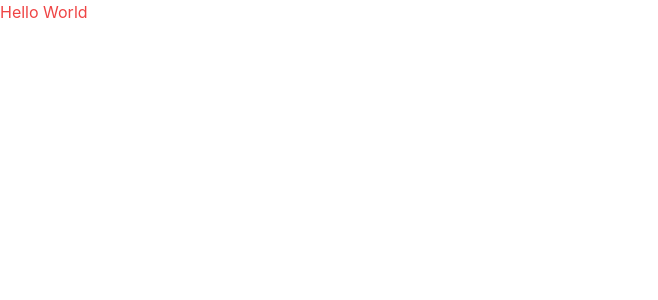
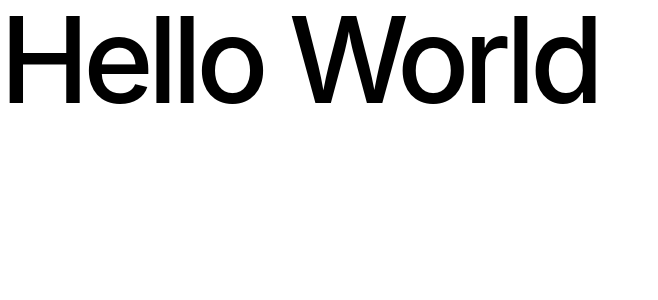
Before and after one commit to mirkobozzetto/NextJS-SandBox, a Next.js app in the folder front-end/: page / in a window 1280 px wide. Shown: the top 300 px of the page, without its empty margins (0-658 px from the left). Built offline with nearby package versions, Linux system fonts and the light colour scheme.

Commit message:
Typography.tsx design system ok

```diff
--- a/front-end/src/pages/index.tsx
+++ b/front-end/src/pages/index.tsx
@@ -9,7 +9,7 @@ export default function Home() {
         title="Mon bac à sable NextJS"
         description="Generated by create next app"
       />
-      <Typography variant="display" component="h1">
+      <Typography variant="h1" component="h1">
         Hello World
       </Typography>
     </>
--- a/front-end/src/ui/design-system/typography/Typography.tsx
+++ b/front-end/src/ui/design-system/typography/Typography.tsx
@@ -35,10 +35,47 @@ export const Typography = ({
 
   switch (variant) {
     case "display":
-      variantStyles = "text-red-500";
+      variantStyles = "text-8xl";
       break;
     case "h1":
-      variantStyles = "text-green-500";
+      variantStyles = "text-7xl";
+      break;
+    case "h2":
+      variantStyles = "text-6xl";
+      break;
+    case "h3": // Default
+      variantStyles = "text-5xl";
+      break;
+    case "h4":
+      variantStyles = "text-4xl";
+      break;
+
+    case "h5":
+      variantStyles = "text-3xl";
+      break;
+    case "lead":
+      variantStyles = "text-2xl";
+      break;
+    case "body-lg":
+      variantStyles = "text-lg";
+      break;
+    case "body-base":
+      variantStyles = "text-base";
+      break;
+    case "body-sm":
+      variantStyles = "text-sm";
+      break;
+    case "caption1":
+      variantStyles = "text-caption1";
+      break;
+    case "caption2":
+      variantStyles = "text-caption2";
+      break;
+    case "caption3":
+      variantStyles = "text-caption3";
+      break;
+    case "caption4":
+      variantStyles = "text-caption4";
       break;
   }
   return (
@@ -46,7 +83,8 @@ export const Typography = ({
       className={clsx(
         variantStyles,
         weight === "medium" && "font-medium",
-        className
+        className,
+        "text-8xl"
       )}
     >
       {" "}
--- a/front-end/tailwind.config.js
+++ b/front-end/tailwind.config.js
@@ -2,13 +2,129 @@
 module.exports = {
   content: ["./src/**/*.{js,ts,jsx,tsx,mdx}"],
   theme: {
-    extend: {
-      backgroundImage: {
-        "gradient-radial": "radial-gradient(var(--tw-gradient-stops))",
-        "gradient-conic":
-          "conic-gradient(from 180deg at 50% 50%, var(--tw-gradient-stops))",
-      },
+    fontSize: {
+      "8xl": [
+        "120px",
+        {
+          lineHeight: "120px",
+          letterSpacing: "-6px",
+          fontWeight: "500",
+        },
+      ],
+      "7xl": [
+        "72px",
+        {
+          lineHeight: "80px",
+          letterSpacing: "-4.5px",
+          fontWeight: "600",
+        },
+      ],
+      "6xl": [
+        "55px",
+        {
+          lineHeight: "60px",
+          letterSpacing: "-2.5px",
+          fontWeight: "500",
+        },
+      ],
+      "5xl": [
+        "48px",
+        {
+          lineHeight: "54px",
+          letterSpacing: "-1.6px",
+          fontWeight: "500",
+        },
+      ],
+      "4xl": [
+        "36px",
+        {
+          lineHeight: "44px",
+          letterSpacing: "-1.2px",
+          fontWeight: "500",
+        },
+      ],
+      "3xl": [
+        "28px",
+        {
+          lineHeight: "34px",
+          letterSpacing: "-0.8px",
+          fontWeight: "500",
+        },
+      ],
+      "2xl": [
+        "28px",
+        {
+          lineHeight: "30px",
+          letterSpacing: "-1px",
+          fontWeight: "400",
+        },
+      ],
+      xl: [
+        "24px",
+        {
+          lineHeight: "30px",
+          letterSpacing: "-1px",
+          fontWeight: "400",
+        },
+      ],
+      lg: [
+        "21px",
+        {
+          lineHeight: "30px",
+          letterSpacing: "-0.8px",
+          fontWeight: "400",
+        },
+      ],
+      base: [
+        "17px",
+        {
+          lineHeight: "25px",
+          letterSpacing: "0.69px",
+          fontWeight: "400",
+        },
+      ],
+      sm: [
+        "15px",
+        {
+          lineHeight: "23px",
+          letterSpacing: "-0.6px",
+          fontWeight: "400",
+        },
+      ],
+      caption1: [
+        "20px",
+        {
+          lineHeight: "24px",
+          letterSpacing: "-0.6px",
+          fontWeight: "400",
+        },
+      ],
+      caption2: [
+        "18px",
+        {
+          lineHeight: "20px",
+          letterSpacing: "-0.3px",
+          fontWeight: "400",
+        },
+      ],
+      caption3: [
+        "16px",
+        {
+          lineHeight: "18px",
+          letterSpacing: "-0.5px",
+          fontWeight: "400",
+        },
+      ],
+      caption4: [
+        "13px",
+        {
+          lineHeight: "15px",
+          letterSpacing: "-0.2px",
+          fontWeight: "400",
+        },
+      ],
     },
+    extend: {},
   },
   plugins: [],
 };
```
